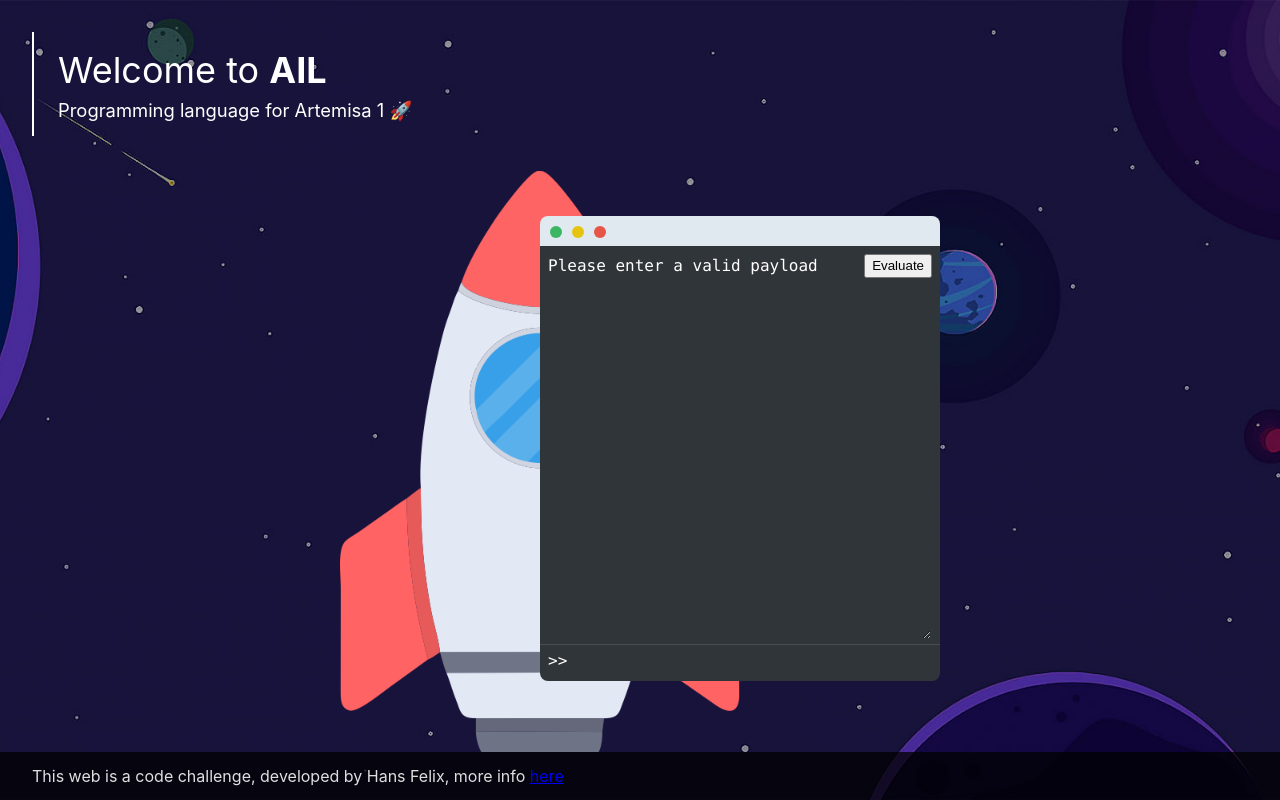
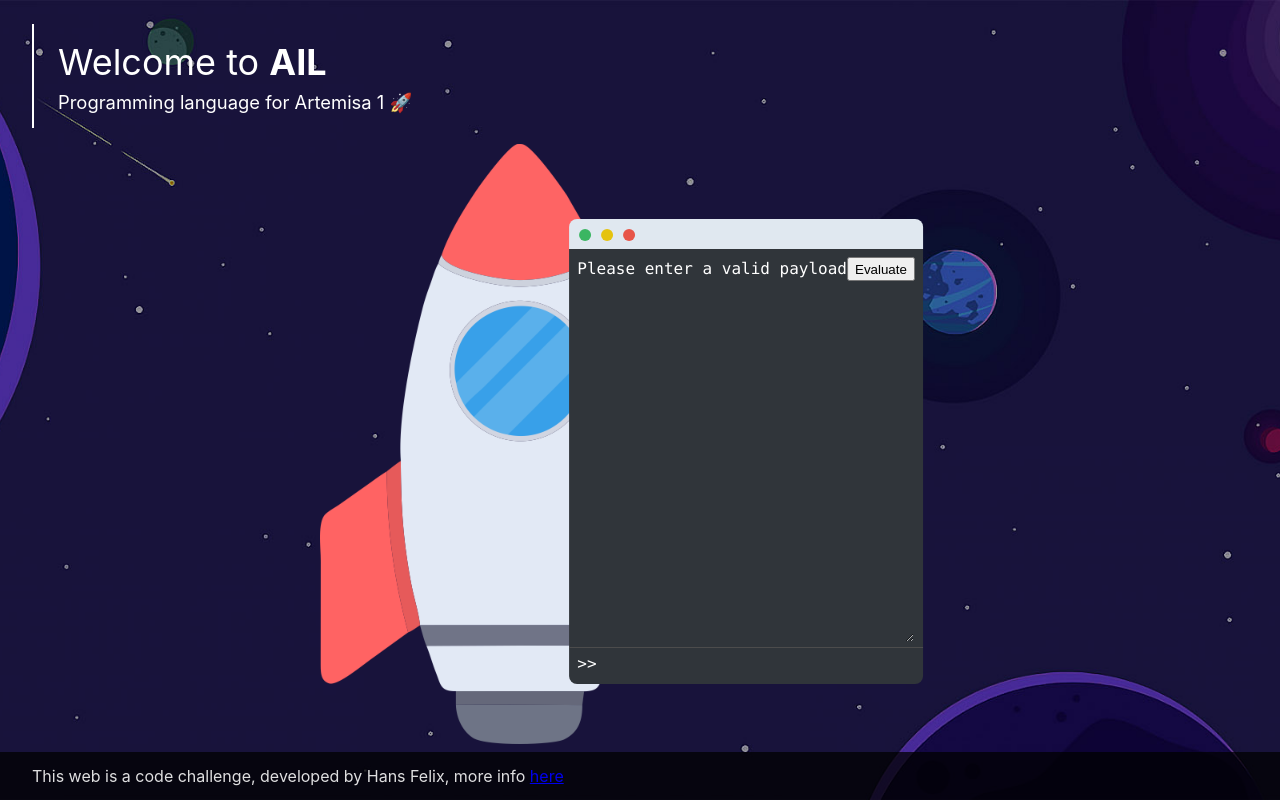
Before and after one commit to hansfelix/AIL, a Vue app in the folder packages/frontend/: page / in a window 1280 px wide. Built offline with nearby package versions, Linux system fonts and the light colour scheme.

Commit message:
fix front end issues

```diff
--- /dev/null
+++ b/packages/frontend/src/components/Form/Form.scss
@@ -0,0 +1,155 @@
+@import "@/assets/global.scss";
+
+.form-layout {
+    display: flex;
+    flex-direction: column;
+    height: 100%;
+
+    // In bottom its placed terminal, so it has all space remaining
+    // and also always center elements inside (terminal and rocket)
+    &__bottom {
+        flex: 1;
+
+        display: grid;
+        place-items: center;
+    }
+}
+// TITLE
+// ================================================================
+.introduction-container {
+    color: white;
+    padding: 0.7rem;
+    margin: 2rem 0.7rem 5rem 0.7rem;
+    border-left: 2px solid;
+
+    @include mq($from: tablet) {
+        margin: 1.5rem 0.7rem 1.5rem 2rem;
+        padding-left: 1.5rem;
+    }
+
+    &__title {
+        font-size: 2.25rem;
+        font-weight: 400;
+    }
+
+    &__subtitle {
+        font-size: 1.15rem;
+        font-weight: 400;
+    }
+}
+
+// TERMINAL
+// ================================================================
+.terminal {
+    position: relative; // calc left rocket imagen from this as relative
+    margin: 0.7rem; // Margin in mobile for limits to windows
+    font-family: "Consolas", "Courier New", "Courier"; // monospace font for terminal
+    z-index: 100;
+
+    @include mq($from: tablet) {
+        transform: translateX(30%);
+        margin: 0; // avoid margin to windows, there is enought space
+    }
+
+    &__wrapper {
+        position: relative;
+        max-width: 400px;
+        width: 100%;
+        margin: 0 auto; // center wrapper horizontal due to have a max-width defined
+    }
+
+    &__rocket {
+        position: absolute;
+        bottom: 0;
+        right: 0;
+        width: 100%;
+        transform: translate(-30%, 10%);
+    }
+
+    & // HEADER
+
+  // ------------------------------------------------
+  &__header {
+        background: #e0e8f0;
+        height: 1.875rem;
+        border-radius: 0.5rem 0.5rem 0 0;
+        padding-left: 0.625rem;
+    }
+
+    &__header-circle {
+        width: 12px;
+        height: 12px;
+        margin: 10px 10px 0 0;
+        display: inline-block;
+        border-radius: 50%;
+    }
+
+    &__header-circle--green {
+        background: #3bb662;
+    }
+
+    &__header-circle--yellow {
+        background: #e5c30f;
+    }
+
+    &__header-circle--red {
+        background: #e75448;
+    }
+
+    // BODY
+    // ------------------------------------------------
+    &__body {
+        color: white;
+        font-size: 1rem;
+        background: #30353a;
+        border-radius: 0 0 0.5rem 0.5rem;
+    }
+
+    // INPUT
+    // ------------------------------------------------
+    &__input-container {
+        display: flex;
+        flex-direction: column;
+        padding: 0.5rem 0.5rem 0.25rem 0.5rem;
+    }
+
+    &__input-container-header {
+        display: flex;
+        justify-content: space-between;
+    }
+
+    &__input {
+        width: 100%;
+        border: 0;
+        background-color: transparent;
+        padding: 0;
+        border: 1px solid transparent;
+        font-size: 1rem;
+    }
+
+    &__input:focus-visible,
+    &__input:focus {
+        outline: none; // remove default browser outline
+        border-color: rgb(0 0 0 / 32%);
+    }
+
+    // OUTPUT
+    // ------------------------------------------------
+    &__output-container {
+        padding: 0.25rem 0.5rem 0.5rem 0.5rem;
+        border-top: 1px solid #4c4c4c;
+        display: flex;
+    }
+
+    &__output {
+        flex: 1;
+        border: 0;
+        background-color: transparent;
+        padding: 0;
+        font-size: 1rem;
+    }
+
+    &__output-text {
+        margin-right: 12px;
+    }
+}
--- a/packages/frontend/src/components/Form/Form.vue
+++ b/packages/frontend/src/components/Form/Form.vue
@@ -1,13 +1,17 @@
 <script setup lang="ts">
-import { ref } from 'vue';
+import  "./Form.scss";
+
+import { ref, watch } from 'vue';
 import axios from 'axios';
 
-const shipUrl = `${import.meta.env.VITE_SHIP_URL}/api/api`;
-defineProps<{ msg: string }>()
+const shipUrl = `${import.meta.env.VITE_SHIP_URL}/api/evaluate`;
 
 const inputForm = ref("");
 const outputForm = ref("");
 
+/**
+ * Connect to API and get
+ */
 async function evaluateInput() {
   try {
     console.log(inputForm.value)
@@ -30,23 +34,28 @@ async function evaluateInput() {
 
     return data;
   } catch (error) {
-    if (axios.isAxiosError(error)) {
-      console.log('error message: ', error.message);
-      return error.message;
-    } else {
+    // TODO: read errors from server api
     console.log('unexpected error: ', error);
-      return 'An unexpected error occurred';
+    outputForm.value = "Unexpected error, please try again";
   }
 }
-}
+
+/**
+ * If inputForm changes (any char), blank outputForm
+ */
+watch(inputForm, async () => {
+  outputForm.value= "";
+})
 </script>
 
 <template>
+  <section class="form-layout">
     <section class="introduction-container">
       <h1 class="introduction-container__title">Welcome to <strong>AIL</strong></h1>
       <h3 class="introduction-container__subtitle">Programming language for Artemisa 1 🚀</h3>
     </section>
-  <section class="terminal__wrapper">
+    <div class="form-layout__bottom">
+      <section class="form-layout__bottom terminal__wrapper">
         <form class="terminal">
           <section class="terminal__header">
             <div class="terminal__header-circles">
@@ -76,153 +85,6 @@ async function evaluateInput() {
 
         <img src="/imgs/rocket.png" alt="" class="terminal__rocket">
       </section>
+    </div>
+  </section>
 </template>
-
-<style lang="scss">
-@import "@/assets/global.scss";
-
-// TITLE
-// ================================================================
-.introduction-container {
-  color: white;
-  padding: 0.7rem;
-  margin: 2rem 0.7rem 5rem 0.7rem;
-  border-left: 2px solid;
-
-  @include mq($from: tablet) {
-    margin: 2rem 0.7rem 5rem 2rem;
-    padding-left: 1.5rem;
-  }
-
-  &__title {
-    font-size: 2.25rem;
-    font-weight: 400;
-  }
-
-  &__subtitle {
-    font-size: 1.15rem;
-    font-weight: 400;
-
-  }
-}
-
-// TERMINAL
-// ================================================================
-.terminal {
-  position: relative; // calc left rocket imagen from this as relative
-  margin: 0.7rem; // Margin in mobile for limits to windows
-  font-family: "Consolas", "Courier New", "Courier"; // monospace font for terminal
-  z-index: 100;
-
-
-  @include mq($from: tablet) {
-    transform: translateX(25%);
-    margin: 0; // avoid margin to windows, there is enought space
-  }
-
-  &__wrapper {
-    position: relative;
-    max-width: 400px;
-    width: 100%;
-    margin: 0 auto; // center wrapper horizontal due to have a max-width defined
-  }
-
-  &__rocket {
-    position: absolute;
-    bottom: 0;
-    right: 0;
-    width: 100%;
-    transform: translate(-25%, 15%);
-  }
-
-  & // HEADER
-
-  // ------------------------------------------------
-  &__header {
-    background: #E0E8F0;
-    height: 1.875rem;
-    border-radius: 0.5rem 0.5rem 0 0;
-    padding-left: 0.625rem;
-  }
-
-  &__header-circle {
-    width: 12px;
-    height: 12px;
-    margin: 10px 10px 0 0;
-    display: inline-block;
-    border-radius: 50%;
-  }
-
-  &__header-circle--green {
-    background: #3BB662;
-  }
-
-  &__header-circle--yellow {
-    background: #E5C30F;
-  }
-
-  &__header-circle--red {
-    background: #E75448;
-  }
-
-  // BODY
-  // ------------------------------------------------
-  &__body {
-    color: white;
-    font-size: 1rem;
-    background: #30353A;
-    border-radius: 0 0 .5rem 0.5rem;
-  }
-
-  // INPUT
-  // ------------------------------------------------
-  &__input-container {
-    display: flex;
-    flex-direction: column;
-    padding: 0.5rem 0.5rem 0.25rem 0.5rem;
-  }
-
-  &__input-container-header {
-    display: flex;
-    justify-content: space-between;
-  }
-
-  &__input {
-    width: 100%;
-    border: 0;
-    background-color: transparent;
-    padding: 0;
-    border: 1px solid transparent;
-    font-size: 1rem;
-  }
-
-
-  &__input:focus-visible,
-  &__input:focus {
-    outline: none; // remove default browser outline
-    border-color: rgb(0 0 0 / 32%);
-  }
-
-  // OUTPUT
-  // ------------------------------------------------
-  &__output-container {
-    padding: 0.25rem 0.5rem 0.5rem 0.5rem;
-    border-top: 1px solid #4c4c4c;
-    display: flex;
-  }
-
-  &__output {
-    flex: 1;
-    border: 0;
-    background-color: transparent;
-    padding: 0;
-    font-size: 1rem;
-  }
-
-
-
-  &__output-text {
-    margin-right: 12px;
-  }
-}
-</style>
```
Also changed, not shown: 1 other file (tests, documents, lock files or other folders). Lines whose indentation alone changed are shown as unchanged.
